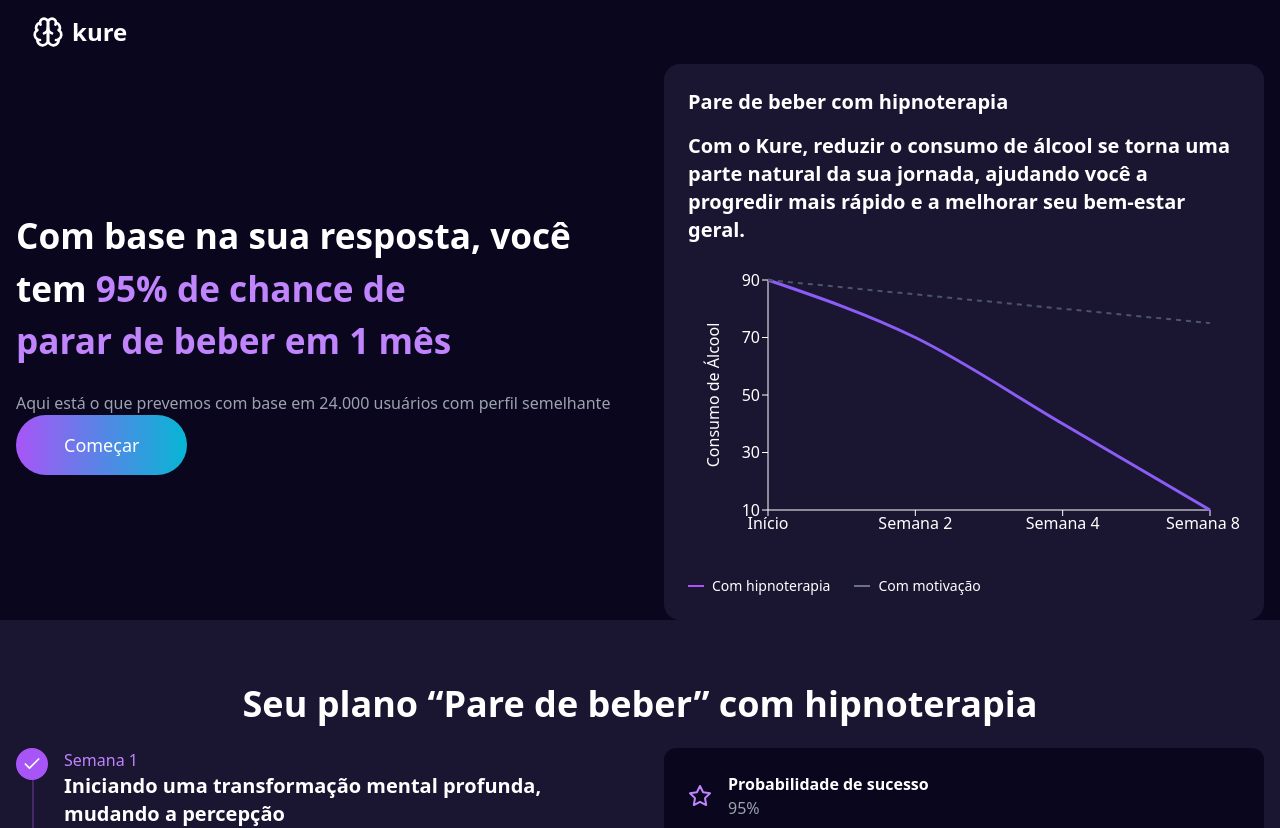
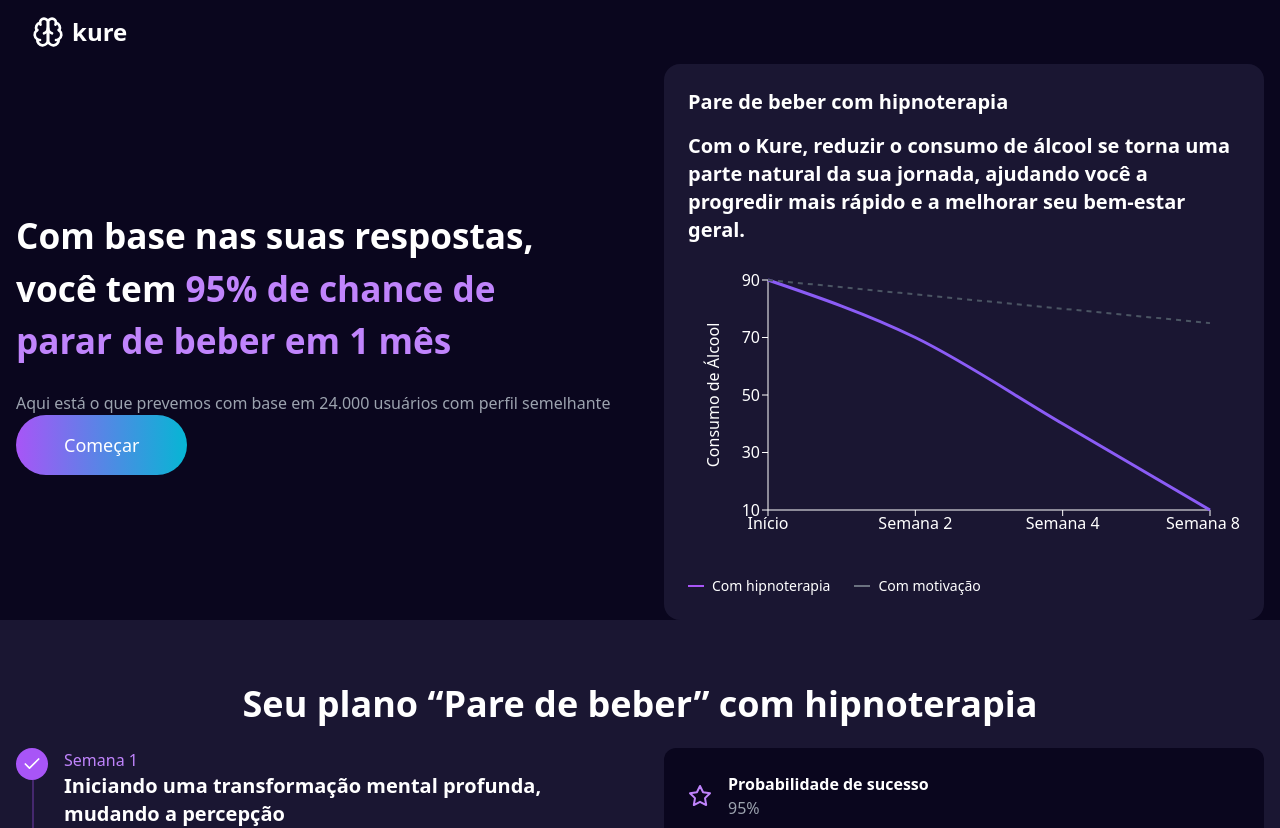
Before and after one commit to pablodevv/kure-sem-alcool, a React (Vite) app: page /summary in a window 1280 px wide. Shown: the top 828 px of the page. Built offline with nearby package versions, Linux system fonts and the light colour scheme.

Commit message:
Update Summary.tsx

```diff
--- a/src/pages/Summary.tsx
+++ b/src/pages/Summary.tsx
@@ -137,7 +137,7 @@ export default function Summary() {
 
           <div>
             <h1 className="font-bold mb-6" style={{ fontSize: '2.2rem' }}>
-  Com base na sua resposta,
+  Com base nas suas respostas,
   você tem <span className="text-purple-400">95% de chance de<br />
   parar de beber em 1 mês</span>
 </h1>
```
